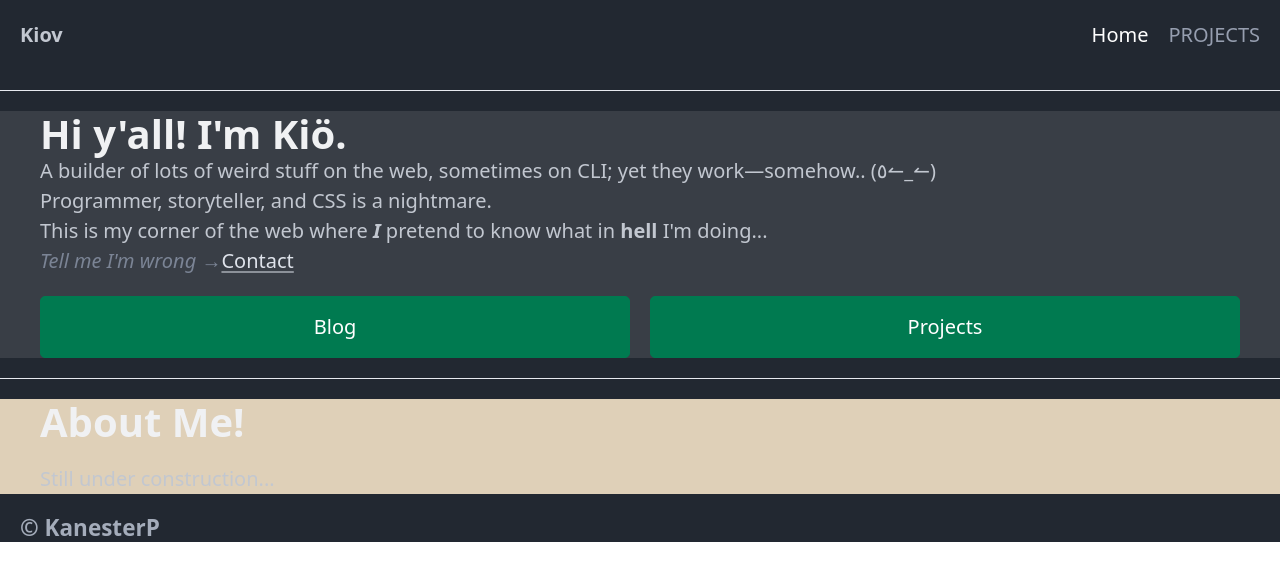
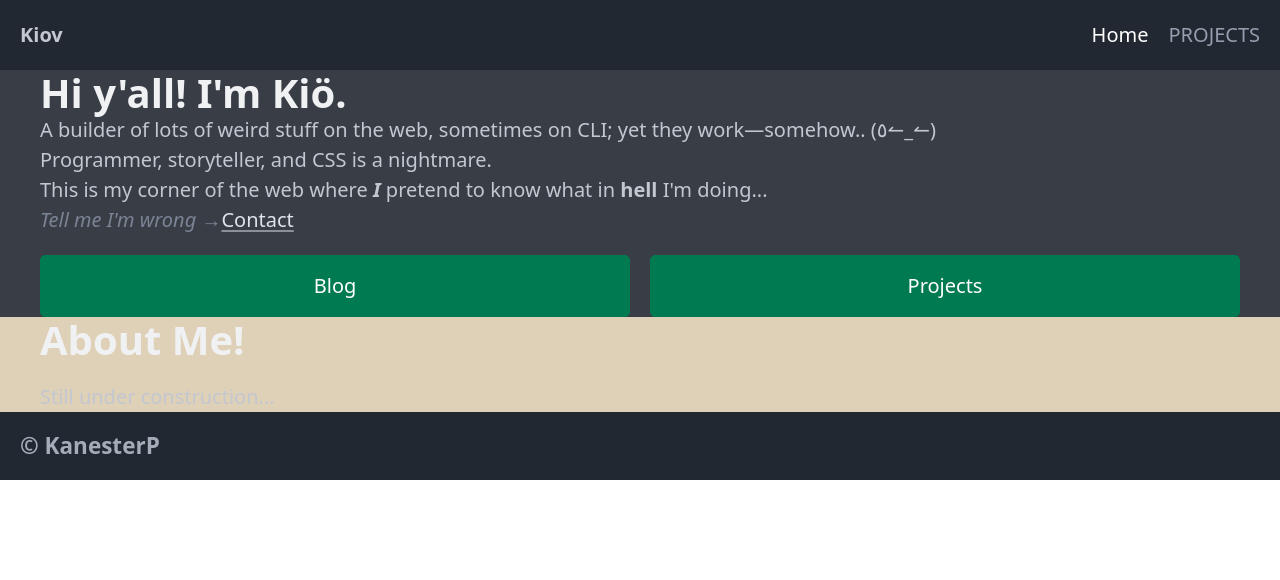
Before and after one commit to Kanester/portfolio, a SvelteKit app: page / in a window 1280 px wide. Shown: the top 580 px of the page. Built offline with nearby package versions, Linux system fonts and the light colour scheme.

Commit message:
--no-message

```diff
--- a/src/routes/+layout.svelte
+++ b/src/routes/+layout.svelte
@@ -13,8 +13,6 @@
   </div>
 </header>
 
-<hr/>
-
 <main>
   <slot></slot>
 </main>
--- a/src/routes/+page.svelte
+++ b/src/routes/+page.svelte
@@ -15,8 +15,6 @@
   </div>
 </section>
 
-<hr/>
-
 <section class="about" data-theme="dark">
   <div class="container-fluid">
     <div class="container">
--- a/src/styles/global.scss
+++ b/src/styles/global.scss
@@ -8,6 +8,7 @@ $quadiary: #dfd0b8;
 
 body {
 	background-color: $primary;
+	border-bottom: 2px solid #fff;
 }
 
 section {
```
